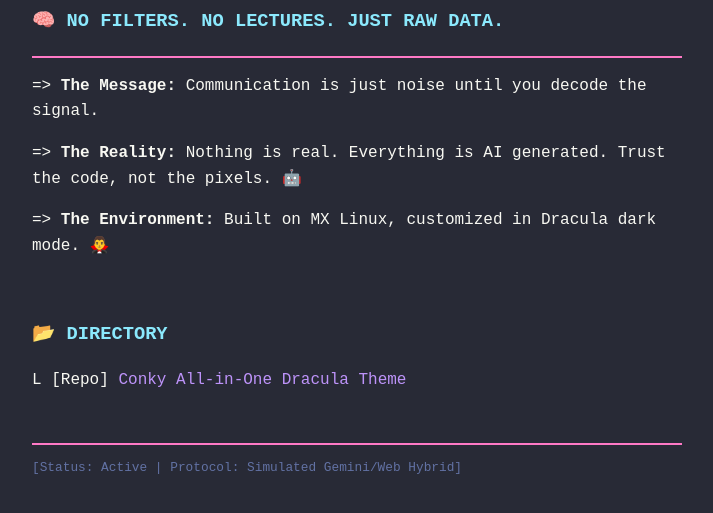
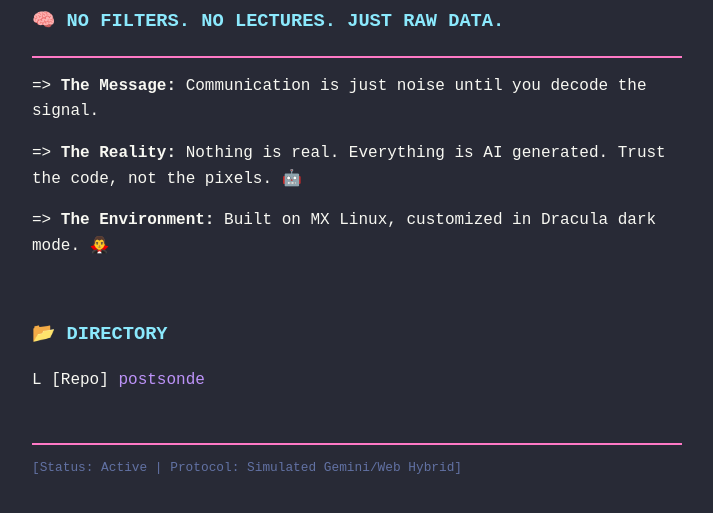
Before and after one commit to postsonde/postsonde.github.io, a plain HTML site: page index.html in a window 1280 px wide. Shown: the part 127-640 px from the top of the page, without its empty margins (283-996 px from the left). Drawn offline with Linux system fonts and the light colour scheme.

Commit message:
Update repository link in index.html

```diff
--- a/index.html
+++ b/index.html
@@ -34,7 +34,7 @@
 
     <br>
     <h3>📂 DIRECTORY</h3>
-    <p>L [Repo] <a href="https://postsonde.github.io">Conky All-in-One Dracula Theme</a></p>
+    <p>L [Repo] <a href="https://postsonde.github.io/postsonde">postsonde</a></p>
 
     <br>
     <hr style="border: 1px solid #ff79c6;">
```
